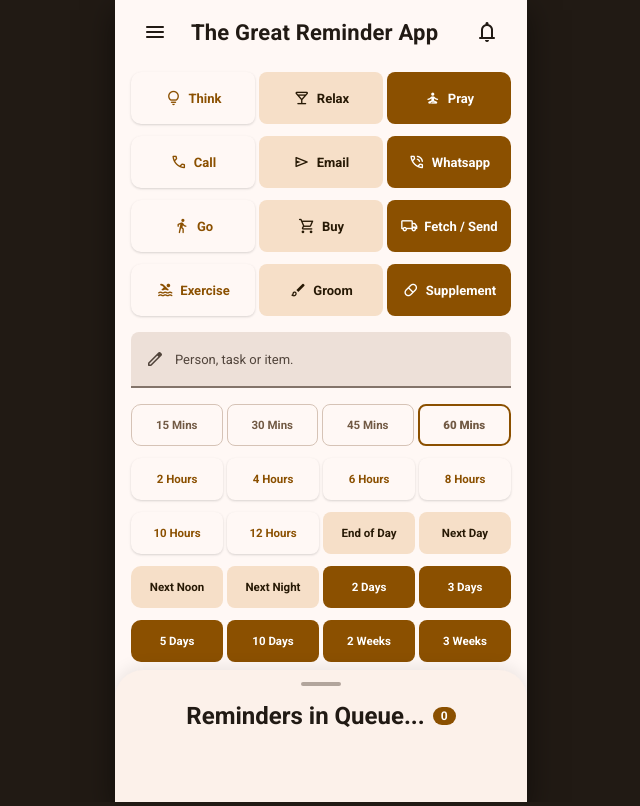
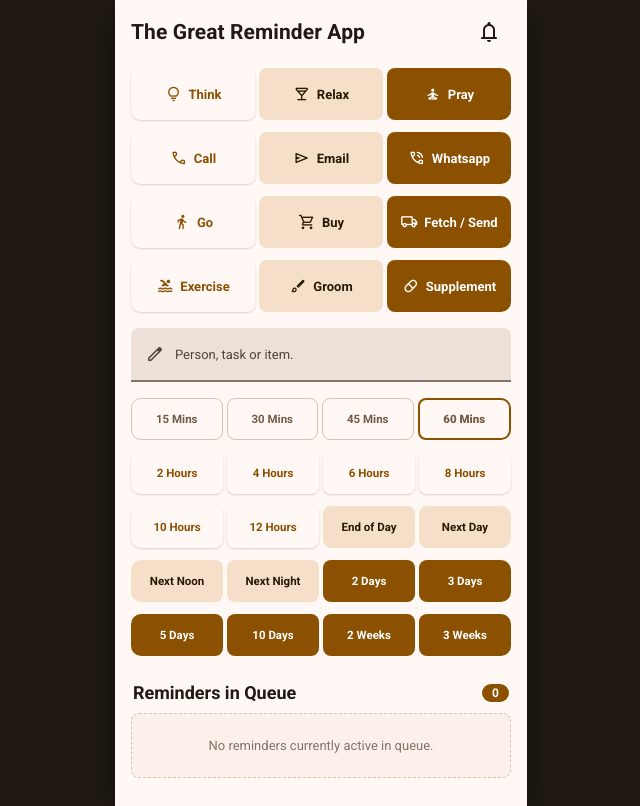
Before and after one commit to userwowee/TGRA, a plain HTML site: page index.html in a window 1280 px wide. Shown: the whole page, without its empty margins (319-959 px from the left). Drawn offline with nearby package versions, Linux system fonts and the light colour scheme.

Commit message:
Update index.html

```diff
--- a/index.html
+++ b/index.html
@@ -37,7 +37,6 @@
 
       --shape-corner-btn: 10px;
       --shape-corner-inner: 8px;
-      --shape-corner-sheet: 28px;
     }
 
     * {
@@ -54,24 +53,25 @@
       color: var(--md-sys-color-on-surface);
       display: flex;
       justify-content: center;
-      align-items: center;
+      align-items: flex-start;
       min-height: 100vh;
     }
 
-    /* Screen Frame (412x892dp portrait container) */
+    /* Screen Frame (Natural vertical scrolling container) */
     .screen-container {
       width: 100%;
       max-width: 412px;
       min-height: 100vh;
       background-color: var(--md-sys-color-surface);
       position: relative;
-      overflow-x: hidden;
       display: flex;
       flex-direction: column;
       box-shadow: 0 10px 30px rgba(0,0,0,0.5);
+      overflow-y: auto;
+      -webkit-overflow-scrolling: touch;
     }
 
-    /* Top App Bar (64dp) */
+    /* Top App Bar - Menu Removed, Title in One Clean Line */
     .top-app-bar {
       height: 64px;
       display: flex;
@@ -79,19 +79,22 @@
       justify-content: space-between;
       padding: 0 16px;
       background-color: var(--md-sys-color-surface);
+      position: sticky;
+      top: 0;
       z-index: 10;
     }
     .top-app-bar .title {
-      font-size: 22px;
+      font-size: 21px;
       font-weight: 700;
-      letter-spacing: 0.2px;
+      letter-spacing: 0.1px;
       color: var(--md-sys-color-on-surface);
-      flex: 1;
-      margin-left: 12px;
+      white-space: nowrap;
+      overflow: hidden;
+      text-overflow: ellipsis;
     }
     .icon-btn {
-      width: 48px;
-      height: 48px;
+      width: 44px;
+      height: 44px;
       display: flex;
       align-items: center;
       justify-content: center;
@@ -107,9 +110,9 @@
       transform: scale(0.96);
     }
 
-    /* Main Scrollable Canvas */
+    /* Main Content Canvas */
     .content-canvas {
-      padding: 8px 16px 140px 16px;
+      padding: 4px 16px 28px 16px;
       display: flex;
       flex-direction: column;
       gap: 12px;
@@ -186,9 +189,9 @@
       font-weight: 900 !important;
     }
 
-    /* Filled Text Field (56dp) */
+    /* Filled Text Field */
     .input-box {
-      height: 56px;
+      height: 54px;
       background-color: var(--md-sys-color-surface-container-highest);
       border-radius: 8px 8px 0 0;
       border-bottom: 2px solid var(--md-sys-color-outline);
@@ -229,115 +232,117 @@
       font-weight: 600;
     }
 
-    /* Interactive Bottom Sheet */
-    .bottom-sheet {
-      position: absolute;
-      bottom: 0;
-      left: 0;
-      right: 0;
-      background-color: var(--md-sys-color-surface-container-low);
-      border-radius: var(--shape-corner-sheet) var(--shape-corner-sheet) 0 0;
-      box-shadow: 0 -4px 16px rgba(0,0,0,0.08);
-      height: 132px;
+    /* Inline Scrolling Queue Section */
+    .queue-section {
+      margin-top: 14px;
       display: flex;
       flex-direction: column;
+      gap: 10px;
+    }
+    .queue-header {
+      display: flex;
       align-items: center;
-      cursor: pointer;
-      z-index: 20;
-      transition: height 0.3s cubic-bezier(0.2, 0, 0, 1);
+      justify-content: space-between;
+      padding: 0 2px;
     }
-    .bottom-sheet.expanded {
-      height: 75vh;
-      cursor: default;
-    }
-    .drag-handle {
-      width: 40px;
-      height: 4px;
-      border-radius: 2px;
-      background-color: var(--md-sys-color-outline);
-      margin: 12px 0 16px 0;
-      opacity: 0.6;
-    }
-    .sheet-header-title {
-      font-size: 24px;
+    .queue-title {
+      font-size: 18px;
       font-weight: 700;
       color: var(--md-sys-color-on-surface);
-      margin-bottom: 8px;
-      display: flex;
-      align-items: center;
-      gap: 8px;
     }
-    .sheet-badge {
+    .queue-badge {
       font-size: 12px;
-      background: var(--md-sys-color-primary);
+      font-weight: 700;
+      background-color: var(--md-sys-color-primary);
       color: var(--md-sys-color-on-primary);
-      padding: 2px 8px;
+      padding: 2px 10px;
       border-radius: 12px;
     }
 
-    /* Queue Item List */
+    /* Queue Cards Matching Amber Scheme */
     .queue-container {
-      width: 100%;
-      flex: 1;
-      overflow-y: auto;
-      padding: 10px 16px 24px 16px;
-      display: none;
+      display: flex;
       flex-direction: column;
       gap: 8px;
     }
-    .bottom-sheet.expanded .queue-container {
-      display: flex;
-    }
     .task-card {
-      background: var(--md-sys-color-surface);
+      background-color: var(--md-sys-color-surface-container-low);
       border: 1px solid var(--md-sys-color-outline-variant);
       border-radius: 8px;
-      padding: 10px 12px;
+      padding: 12px;
       display: flex;
       align-items: center;
       justify-content: space-between;
-      gap: 8px;
+      gap: 12px;
+      box-shadow: 0 1px 2px rgba(0,0,0,0.04);
+    }
+    .task-details {
+      flex: 1;
+      display: flex;
+      flex-direction: column;
+      gap: 3px;
     }
     .task-meta-title {
-      font-size: 13px;
+      font-size: 13.5px;
       font-weight: 700;
       color: var(--md-sys-color-on-surface);
+      word-break: break-word;
     }
     .task-meta-sub {
-      font-size: 11px;
+      font-size: 11.5px;
       color: var(--md-sys-color-primary);
-      font-weight: 500;
+      font-weight: 600;
     }
     .card-actions {
       display: flex;
       gap: 6px;
+      align-items: center;
     }
     .card-act-btn {
       border: none;
-      background: var(--md-sys-color-secondary-container);
-      color: var(--md-sys-color-on-secondary-container);
-      padding: 6px 10px;
+      outline: none;
+      padding: 8px 12px;
       border-radius: 6px;
-      font-size: 11px;
+      font-size: 11.5px;
       font-weight: 700;
       cursor: pointer;
+      font-family: 'Roboto', sans-serif;
+      transition: transform 0.1s, opacity 0.1s;
+    }
+    .card-act-btn:active {
+      transform: scale(0.95);
     }
     .card-act-btn.done {
-      background: #2e7d32;
-      color: #ffffff;
+      background-color: var(--md-sys-color-primary);
+      color: var(--md-sys-color-on-primary);
+    }
+    .card-act-btn.cancel {
+      background-color: var(--md-sys-color-secondary-container);
+      color: var(--md-sys-color-on-secondary-container);
     }
 
-    /* Toast Confirmation */
+    /* Empty State */
+    .queue-empty {
+      text-align: center;
+      font-size: 13px;
+      color: var(--md-sys-color-outline);
+      background-color: var(--md-sys-color-surface-container-low);
+      border: 1px dashed var(--md-sys-color-outline-variant);
+      border-radius: 8px;
+      padding: 24px 12px;
+    }
+
+    /* Toast Notification */
     .toast {
-      position: absolute;
-      top: 72px;
+      position: fixed;
+      top: 20px;
       left: 50%;
       transform: translateX(-50%) translateY(-20px);
       background-color: var(--md-sys-color-on-surface);
       color: var(--md-sys-color-surface);
-      padding: 8px 16px;
+      padding: 8px 18px;
       border-radius: 20px;
-      font-size: 12px;
+      font-size: 12.5px;
       font-weight: 500;
       opacity: 0;
       pointer-events: none;
@@ -354,21 +359,18 @@
 
   <div class="screen-container">
 
-    <!-- Notification Toast -->
+    <!-- Toast Popup -->
     <div id="toast" class="toast">Reminder Captured</div>
 
     <!-- Top App Bar -->
     <header class="top-app-bar">
-      <button class="icon-btn" id="menuBtn" title="Menu">
-        <span class="material-symbols-rounded">menu</span>
-      </button>
       <div class="title">The Great Reminder App</div>
       <button class="icon-btn" id="bellBtn" title="Toggle Notifications">
         <span class="material-symbols-rounded" id="bellIcon">notifications</span>
       </button>
     </header>
 
-    <!-- Main Content Canvas -->
+    <!-- Main Scrollable Canvas -->
     <main class="content-canvas">
 
       <!-- Action Group Row 1 -->
@@ -445,29 +447,23 @@
         <button class="m3-btn btn-filled time-btn" data-mins="30240">3 Weeks</button>
       </div>
 
+      <!-- Reminders in Queue (Standard Scrollable Section) -->
+      <section class="queue-section">
+        <div class="queue-header">
+          <div class="queue-title">Reminders in Queue</div>
+          <span class="queue-badge" id="queueCount">0</span>
+        </div>
+        <div class="queue-container" id="queueList"></div>
+      </section>
+
     </main>
-
-    <!-- Bottom Sheet Queue -->
-    <section class="bottom-sheet" id="bottomSheet">
-      <div class="drag-handle"></div>
-      <div class="sheet-header-title">
-        <span>Reminders in Queue...</span>
-        <span class="sheet-badge" id="queueCount">0</span>
-      </div>
-
-      <div class="queue-container" id="queueList">
-        <!-- Rendered dynamically via IndexedDB -->
-      </div>
-    </section>
 
   </div>
 
   <script>
-    // Selected Interval State
     let selectedInterval = '60';
     let notificationsActive = true;
 
-    // Toast Engine
     function showToast(text) {
       const toast = document.getElementById('toast');
       toast.innerText = text;
@@ -475,7 +471,7 @@
       setTimeout(() => toast.classList.remove('show'), 1800);
     }
 
-    // IndexedDB Implementation
+    // IndexedDB Setup
     const DB_NAME = 'TheGreatReminderDB';
     const STORE_NAME = 'reminders';
     let db;
@@ -577,7 +573,7 @@
       container.innerHTML = '';
 
       if (items.length === 0) {
-        container.innerHTML = '<p style="text-align:center;font-size:12px;color:var(--md-sys-color-outline);padding:24px 0;">No active reminders queued.</p>';
+        container.innerHTML = '<div class="queue-empty">No reminders currently active in queue.</div>';
         return;
       }
 
@@ -585,13 +581,13 @@
         const card = document.createElement('div');
         card.className = 'task-card';
         card.innerHTML = `
-          <div>
+          <div class="task-details">
             <div class="task-meta-title">[${item.action}] ${item.title}</div>
             <div class="task-meta-sub">${formatTimeDisplay(item.due)}</div>
           </div>
           <div class="card-actions">
             <button class="card-act-btn done" onclick="deleteReminder(${item.id})">Done</button>
-            <button class="card-act-btn" onclick="deleteReminder(${item.id})">Cancel</button>
+            <button class="card-act-btn cancel" onclick="deleteReminder(${item.id})">Cancel</button>
           </div>
         `;
         container.appendChild(card);
@@ -607,7 +603,7 @@
       });
     });
 
-    // Action Triggers
+    // Action Button Triggers
     document.querySelectorAll('[data-action]').forEach(btn => {
       btn.addEventListener('click', () => {
         const input = document.getElementById('taskInput');
@@ -626,16 +622,6 @@
       bellIcon.innerText = notificationsActive ? 'notifications' : 'notifications_off';
       showToast(notificationsActive ? 'Notifications Active' : 'Notifications Silenced');
     });
-
-    // Expand / Collapse Bottom Sheet
-    const sheet = document.getElementById('bottomSheet');
-    sheet.addEventListener('click', (e) => {
-      if (!sheet.classList.contains('expanded')) {
-        sheet.classList.add('expanded');
-      } else if (e.target.classList.contains('drag-handle') || e.target.classList.contains('sheet-header-title')) {
-        sheet.classList.remove('expanded');
-      }
-    });
   </script>
 </body>
 </html>
```
